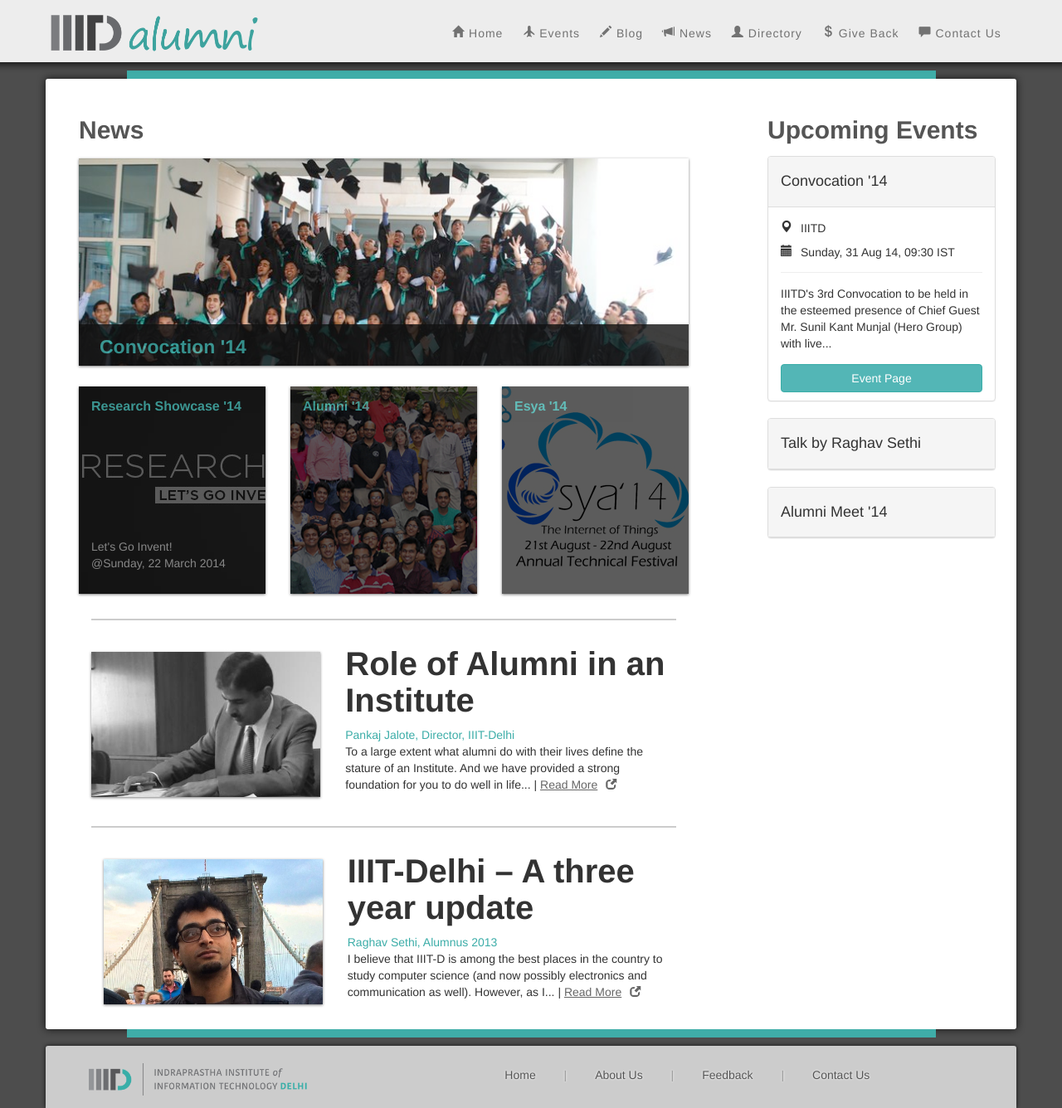
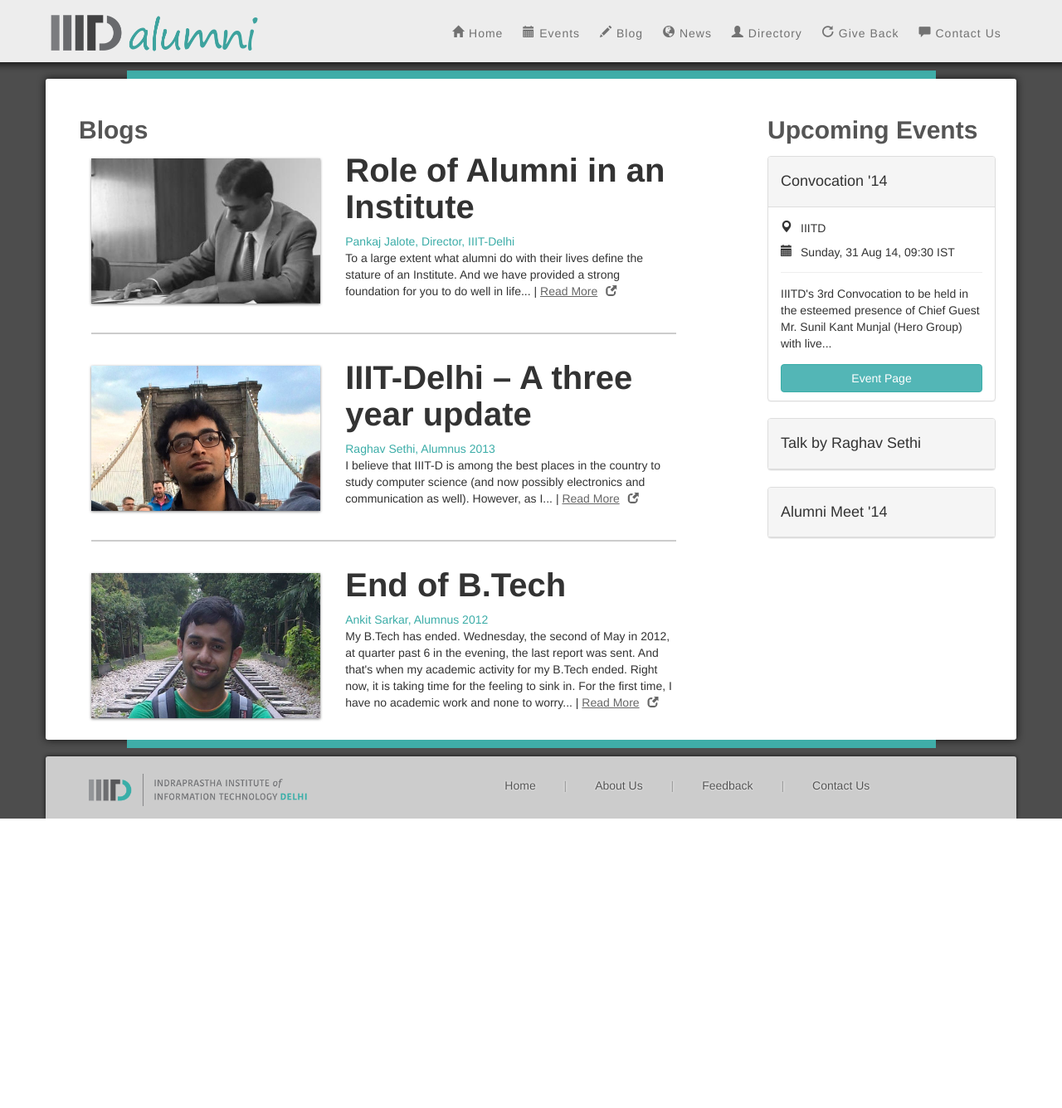
Before and after one commit to prateek-iiitd/IIITDAlumniPortal, a Django app: template AlumniPortal/AlumniPortal/templates/blog.html in a window 1280 px wide. Shown: the whole page at 83% size. After the commit the page ends 987 px from the top, so only its background shows below. Run offline with Django 3.2, Linux system fonts and the light colour scheme; the template is opened without the code that fills it, so the values that code supplies are empty; some libraries are stand-ins or nearby versions.

Commit message:
Blog page added. Glyphicon icons changed in navbar (event, news, give-back). The IIIT-Alumni logo image redirects to home.

```diff
--- a/AlumniPortal/AlumniPortal/templates/blog.html
+++ b/AlumniPortal/AlumniPortal/templates/blog.html
@@ -6,64 +6,9 @@
 
 
     <div class="row">
-        <h3>News</h3>
-
-        {#Placeholder for main news.#}
-
-        {% include 'summary_long_news.html' %}
-
-
-        {#Placeholder for smaller news.#}
-        <div class="row">
-            <div class="col-lg-4">
-                <div class="mosaic-block2 fade2">
-                    <a href="#" target="_blank" class="mosaic-overlay">
-                        <div class="details2">
-                            <h4>Research Showcase '14</h4><br/>
-
-                            <p>Let's Go Invent!<br/>@Sunday, 22 March 2014</p>
-                        </div>
-                    </a>
-
-                    <div class="mosaic-backdrop"><img
-                            src="{{ STATIC_URL }}alumniportal/img/research-showcase-2014.jpg"
-                            style="height:100%;width:auto;margin-left:-125px;"/></div>
-                </div>
-            </div>
-            <div class="col-lg-4">
-                <div class="mosaic-block2 fade2">
-                    <a href="#" target="_blank" class="mosaic-overlay">
-                        <div class="details2">
-                            <h4>Alumni '14</h4><br/>
-
-                            <p></p>
-                        </div>
-                    </a>
-
-                    <div class="mosaic-backdrop"><img
-                            src="{{ STATIC_URL }}alumniportal/img/IIITD-grad.jpg"
-                            style="height:100%;width:auto;margin-left:-200px;"/></div>
-                </div>
-            </div>
-            <div class="col-lg-4">
-                <div class="mosaic-block2 fade2">
-                    <a href="#" target="_blank" class="mosaic-overlay">
-                        <div class="details2">
-                            <h4>Esya '14</h4><br/>
-
-                            <p></p>
-                        </div>
-                    </a>
-
-                    <div class="mosaic-backdrop"><img
-                            src="{{ STATIC_URL }}alumniportal/img/esya14.jpg"
-                            style="height:100%;width:auto;margin-left:-55px;"/></div>
-                </div>
-            </div>
-        </div>
+        <h3>Blogs</h3>
     </div>
 
-    <div class="divider-4r"></div>
 
     <div class="row">
         <div class="col-lg-5">
@@ -87,6 +32,7 @@
 
     <div class="divider-4r"></div>
 
+    <div class="row">
         <div class="col-lg-5">
             <div class="mosaic-block3 bar2">
                 <div class="mosaic-backdrop">
@@ -99,10 +45,37 @@
             <span class="writer">Raghav Sethi, Alumnus 2013</span>
 
             <p>
-            I believe that IIIT-D is among the best places in the country to study computer science (and now possibly
+                I believe that IIIT-D is among the best places in the country to study computer science (and now
+                possibly
                 electronics and communication as well). However, as I... | <a href=""><span
-                class="read-more">Read More</span><span class="glyphicon glyphicon-new-window" style="font-size:13px"></span></a>
+                    class="read-more">Read More</span><span class="glyphicon glyphicon-new-window"
+                                                            style="font-size:13px"></span></a>
             </p>
+        </div>
+    </div>
+
+    <div class="divider-4r"></div>
+
+    <div class="row">
+        <div class="col-lg-5">
+            <div class="mosaic-block3 bar2">
+                <div class="mosaic-backdrop">
+                    <img src="{{ STATIC_URL }}alumniportal/img/ankitsarkar.png"/>
+                </div>
+            </div>
+        </div>
+        <div class="col-lg-7">
+            <h2>End of B.Tech</h2>
+            <span class="writer">Ankit Sarkar, Alumnus 2012</span>
+
+            <p>
+                My B.Tech has ended. Wednesday, the second of May in 2012, at quarter past 6 in the evening, the last
+                report was sent. And that's when my academic activity for my B.Tech ended. Right now, it is taking time for the feeling to sink in.
+                For the first time, I have no academic work and none to worry... | <a href=""><span
+                    class="read-more">Read More</span><span class="glyphicon glyphicon-new-window"
+                                                            style="font-size:13px"></span></a>
+            </p>
+        </div>
     </div>
 
 
@@ -128,7 +101,8 @@
 
                 <div class="clearfix"></div>
                 <hr>
-                Currently pursuing Masters in CS at Princeton. Interened at Microsoft India (2012) and Facebook USA (2014).
+                Currently pursuing Masters in CS at Princeton. Interened at Microsoft India (2012) and Facebook USA
+                (2014).
 
                 <div class="btn btn-warning center-block" style="margin-top:15px;">
                     Event Page
--- a/AlumniPortal/AlumniPortal/templates/navbar.html
+++ b/AlumniPortal/AlumniPortal/templates/navbar.html
@@ -5,16 +5,16 @@
 
         <div class="row">
             <div class="pull-left">
-                <img src="{{ STATIC_URL }}alumniportal/img/alumni-logo.png" style="height:50px;margin-top:15px;"/>
+                <a href="home.html"><img src="{{ STATIC_URL }}alumniportal/img/alumni-logo.png" style="height:50px;margin-top:15px;"/></a>
             </div>
             <div id="nav-bar" class="pull-right">
                 <ul>
                     <a href="/"><li class="glyphicon glyphicon-home"><span class="nav-bar-font">Home</span></li></a>
-                    <li class="glyphicon glyphicon-plane"><span class="nav-bar-font">Events</span></li>
+                    <li class="glyphicon glyphicon-calendar"><span class="nav-bar-font">Events</span></li>
                     <a href="/blog/"><li class="glyphicon glyphicon-pencil"><span class="nav-bar-font">Blog</span></li></a>
-                    <li class="glyphicon glyphicon-bullhorn"><span class="nav-bar-font">News</span></li>
+                    <li class="glyphicon glyphicon-globe"><span class="nav-bar-font">News</span></li>
                     <a href="/directory/"><li class="glyphicon glyphicon-user"><span class="nav-bar-font">Directory</span></li></a>
-                    <li class="glyphicon glyphicon-usd"><span class="nav-bar-font">Give Back</span></li>
+                    <li class="glyphicon glyphicon-repeat"><span class="nav-bar-font">Give Back</span></li>
                     <a href="/contact_us/"><li class="glyphicon glyphicon-comment"><span class="nav-bar-font">Contact Us</span></li></a>
                 </ul>
             </div>
--- a/AlumniPortal/AlumniPortal/urls.py
+++ b/AlumniPortal/AlumniPortal/urls.py
@@ -12,4 +12,5 @@ urlpatterns = patterns('',
     url(r'^$', 'AlumniPortal.views.home'),
     url(r'^directory/$', 'AlumniPortal.views.directory'),
     url(r'^contact_us/$', 'AlumniPortal.views.contact_us'),
+    url(r'^blog/$', 'AlumniPortal.views.blog'),
 )
--- a/AlumniPortal/AlumniPortal/views.py
+++ b/AlumniPortal/AlumniPortal/views.py
@@ -9,3 +9,6 @@ def directory(request):
 
 def contact_us(request):
     return render(request, 'contact_us.html')
+
+def blog(request):
+    return render(request, 'blog.html')
```
Also changed, not shown: AlumniPortal/AlumniPortal/static/alumniportal/img/ankitsarkar.png (added). Lines whose indentation alone changed are shown as unchanged.
